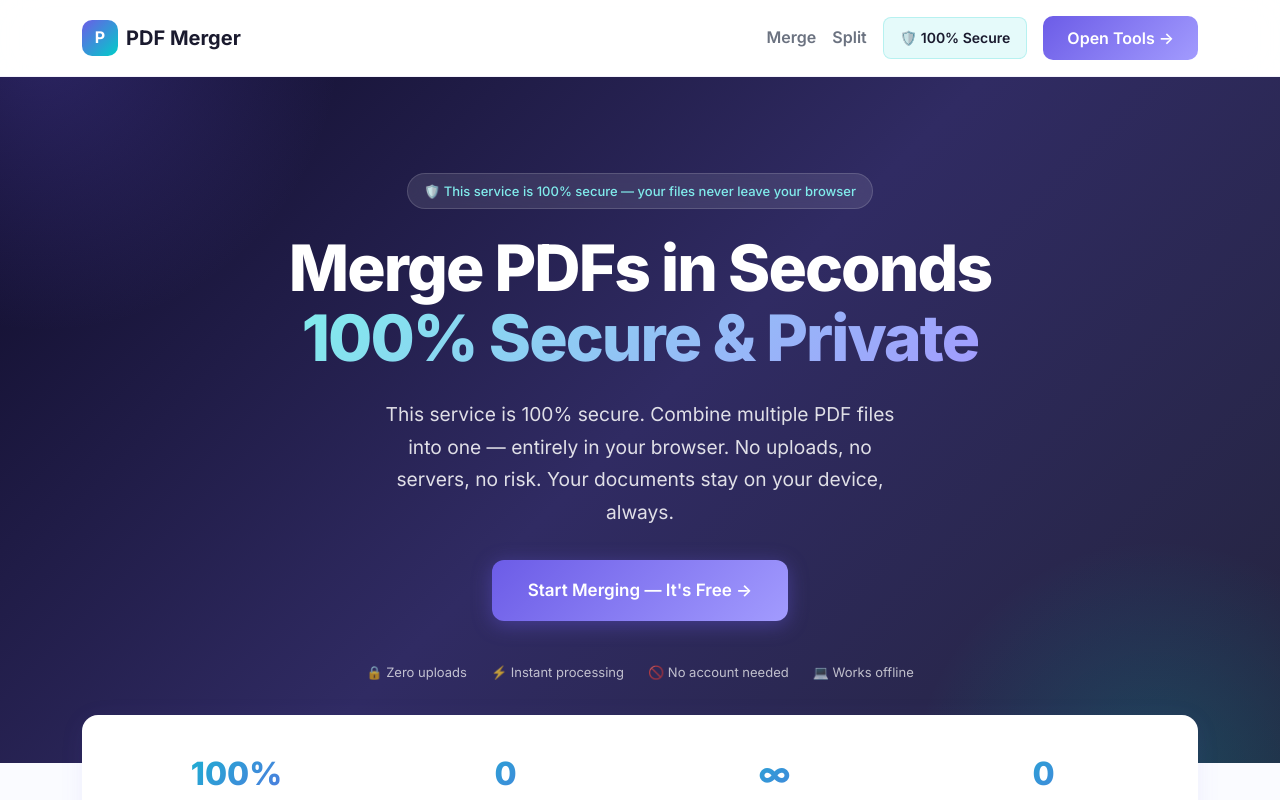
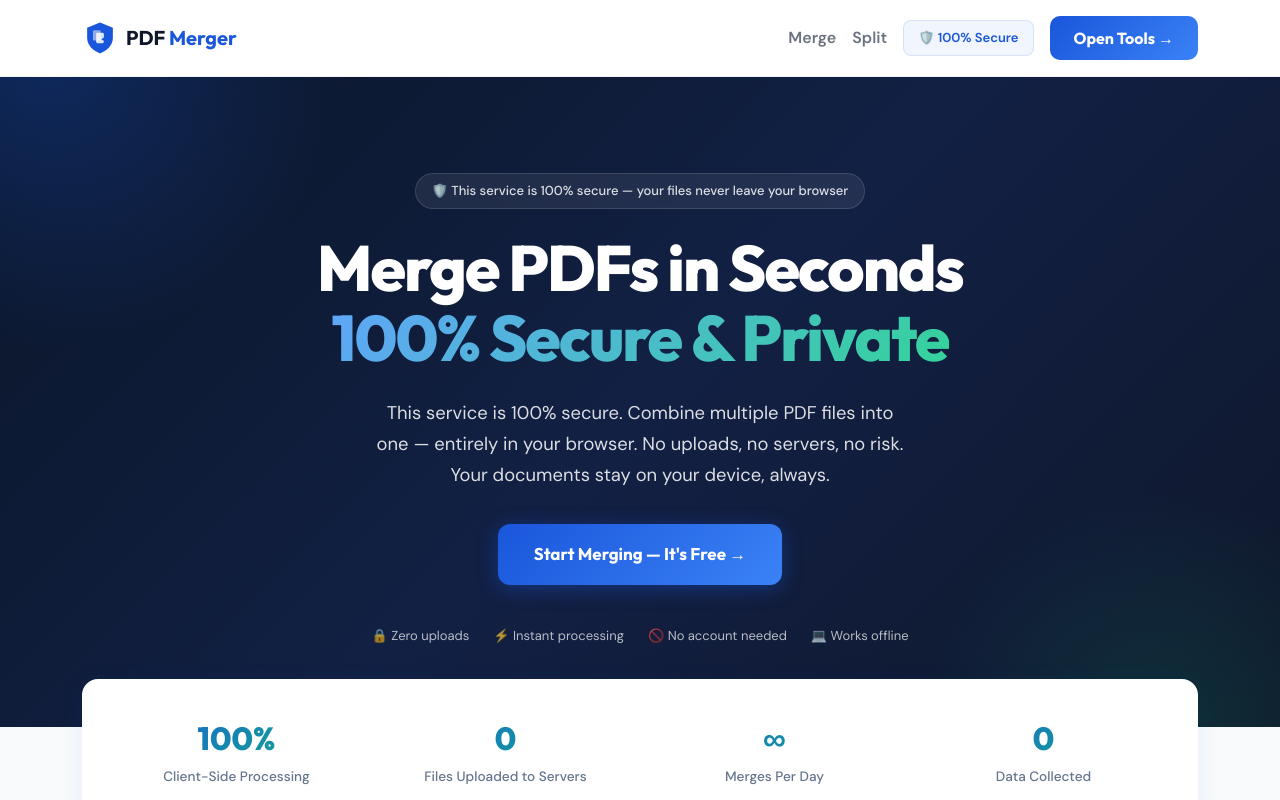
Before and after one commit to ftwtie/pdf-merger, a Next.js app: page / in a window 1280 px wide. Shown: the top 800 px of the page. Built offline with nearby package versions, Linux system fonts and the light colour scheme.

Commit message:
Apply Shield Merge logo (Concept 1): blue brand, Outfit+DM Sans fonts, SVG shield icon across all pages

```diff
--- /dev/null
+++ b/app/components/Logo.tsx
@@ -0,0 +1,40 @@
+export function ShieldIcon({ size = 36 }: { size?: number }) {
+  const scale = size / 56;
+  return (
+    <svg width={size} height={size} viewBox="0 0 56 56" fill="none" xmlns="http://www.w3.org/2000/svg">
+      <g transform={`scale(${1})`}>
+        <path d="M28 4 L48 12 L48 28 C48 40 38 48 28 52 C18 48 8 40 8 28 L8 12 Z" fill="#1a56db"/>
+        <rect x="17" y="16" width="12" height="16" rx="2" fill="#fff" opacity="0.5"/>
+        <rect x="22" y="20" width="12" height="16" rx="2" fill="#fff" opacity="0.85"/>
+        <path d="M30 30 L36 26 L36 34 Z" fill="#1a56db"/>
+      </g>
+    </svg>
+  );
+}
+
+export function LogoFull({ variant = 'light' }: { variant?: 'light' | 'dark' }) {
+  const textColor = variant === 'dark' ? '#fff' : '#111';
+  return (
+    <svg width="200" height="56" viewBox="0 0 200 56" fill="none" xmlns="http://www.w3.org/2000/svg">
+      <path d="M28 4 L48 12 L48 28 C48 40 38 48 28 52 C18 48 8 40 8 28 L8 12 Z" fill="#1a56db"/>
+      <rect x="17" y="16" width="12" height="16" rx="2" fill="#fff" opacity="0.5"/>
+      <rect x="22" y="20" width="12" height="16" rx="2" fill="#fff" opacity="0.85"/>
+      <path d="M30 30 L36 26 L36 34 Z" fill="#1a56db"/>
+      <text x="60" y="29" fontFamily="Outfit, sans-serif" fontWeight="800" fontSize="22" fill={textColor} letterSpacing="-0.5">PDF</text>
+      <text x="104" y="29" fontFamily="Outfit, sans-serif" fontWeight="600" fontSize="22" fill="#1a56db" letterSpacing="-0.5">Merger</text>
+      <text x="60" y="44" fontFamily="DM Sans, sans-serif" fontWeight="400" fontSize="9" fill="#888" letterSpacing="1.5">SECURE · PRIVATE · FREE</text>
+    </svg>
+  );
+}
+
+export function Favicon() {
+  return (
+    <svg width="40" height="40" viewBox="0 0 56 56" fill="none" xmlns="http://www.w3.org/2000/svg">
+      <rect width="56" height="56" rx="14" fill="#1a56db"/>
+      <path d="M28 8 L44 14 L44 28 C44 38 36 44 28 48 C20 44 12 38 12 28 L12 14 Z" fill="rgba(255,255,255,0.15)"/>
+      <rect x="18" y="17" width="11" height="15" rx="2" fill="#fff" opacity="0.5"/>
+      <rect x="23" y="21" width="11" height="15" rx="2" fill="#fff" opacity="0.9"/>
+      <path d="M30 30 L35 27 L35 33 Z" fill="#1a56db"/>
+    </svg>
+  );
+}
--- a/app/globals.css
+++ b/app/globals.css
@@ -1,23 +1,23 @@
-@import url('https://fonts.googleapis.com/css2?family=Inter:wght@400;500;600;700;800&display=swap');
+@import url('https://fonts.googleapis.com/css2?family=DM+Sans:wght@400;500;600;700&family=Outfit:wght@600;700;800&display=swap');
 
 :root {
-  --primary: #6C5CE7;
-  --primary-light: #A29BFE;
-  --primary-dark: #5A4BD1;
-  --accent: #00CEC9;
-  --accent-light: #81ECEC;
-  --gradient-hero: linear-gradient(135deg, #0F0C29 0%, #302B63 50%, #24243E 100%);
-  --gradient-cta: linear-gradient(135deg, #6C5CE7 0%, #A29BFE 100%);
-  --gradient-accent: linear-gradient(135deg, #00CEC9 0%, #6C5CE7 100%);
-  --bg: #FAFBFF;
-  --bg-section: #F0F0FF;
-  --foreground: #1A1A2E;
-  --text-secondary: #6B7280;
+  --primary: #1a56db;
+  --primary-light: #3b82f6;
+  --primary-dark: #1648b8;
+  --accent: #10b981;
+  --accent-light: #34d399;
+  --gradient-hero: linear-gradient(135deg, #0a1628 0%, #122044 50%, #0f172a 100%);
+  --gradient-cta: linear-gradient(135deg, #1a56db 0%, #3b82f6 100%);
+  --gradient-accent: linear-gradient(135deg, #1a56db 0%, #10b981 100%);
+  --bg: #F8FAFC;
+  --bg-section: #EFF6FF;
+  --foreground: #0f172a;
+  --text-secondary: #64748b;
   --card-bg: #ffffff;
   --border-radius: 16px;
-  --shadow: 0 4px 24px rgba(108, 92, 231, 0.08);
-  --shadow-hover: 0 8px 40px rgba(108, 92, 231, 0.16);
-  --shadow-card: 0 1px 3px rgba(0,0,0,0.04), 0 6px 24px rgba(108, 92, 231, 0.06);
+  --shadow: 0 4px 24px rgba(26, 86, 219, 0.08);
+  --shadow-hover: 0 8px 40px rgba(26, 86, 219, 0.16);
+  --shadow-card: 0 1px 3px rgba(0,0,0,0.04), 0 6px 24px rgba(26, 86, 219, 0.06);
 }
 
 html, body {
@@ -29,7 +29,7 @@ html, body {
 body {
   color: var(--foreground);
   background: var(--bg);
-  font-family: 'Inter', -apple-system, BlinkMacSystemFont, 'Segoe UI', sans-serif;
+  font-family: 'DM Sans', -apple-system, BlinkMacSystemFont, 'Segoe UI', sans-serif;
   -webkit-font-smoothing: antialiased;
   -moz-osx-font-smoothing: grayscale;
   line-height: 1.7;
@@ -51,6 +51,12 @@ a:hover {
   color: var(--primary-dark);
 }
 
+/* Logo */
+.logo-shield {
+  display: inline-block;
+  flex-shrink: 0;
+}
+
 /* Hero */
 .hero-section {
   background: var(--gradient-hero);
@@ -67,7 +73,7 @@ a:hover {
   left: -20%;
   width: 600px;
   height: 600px;
-  background: radial-gradient(circle, rgba(108, 92, 231, 0.3) 0%, transparent 70%);
+  background: radial-gradient(circle, rgba(26, 86, 219, 0.3) 0%, transparent 70%);
   border-radius: 50%;
   pointer-events: none;
 }
@@ -79,7 +85,7 @@ a:hover {
   right: -10%;
   width: 500px;
   height: 500px;
-  background: radial-gradient(circle, rgba(0, 206, 201, 0.2) 0%, transparent 70%);
+  background: radial-gradient(circle, rgba(16, 185, 129, 0.15) 0%, transparent 70%);
   border-radius: 50%;
   pointer-events: none;
 }
@@ -88,18 +94,19 @@ a:hover {
   display: inline-flex;
   align-items: center;
   gap: 8px;
-  background: rgba(255,255,255,0.1);
+  background: rgba(255,255,255,0.08);
   backdrop-filter: blur(10px);
-  border: 1px solid rgba(255,255,255,0.15);
+  border: 1px solid rgba(255,255,255,0.12);
   border-radius: 100px;
   padding: 6px 16px;
   font-size: 13px;
   font-weight: 500;
-  color: var(--accent-light);
+  color: rgba(255,255,255,0.85);
   margin-bottom: 1.5rem;
 }
 
 .hero-title {
+  font-family: 'Outfit', sans-serif;
   font-size: clamp(2.5rem, 5vw, 4rem);
   font-weight: 800;
   line-height: 1.1;
@@ -108,14 +115,14 @@ a:hover {
 }
 
 .hero-title .gradient-text {
-  background: linear-gradient(135deg, var(--accent-light) 0%, var(--primary-light) 100%);
+  background: linear-gradient(135deg, #60a5fa 0%, #34d399 100%);
   -webkit-background-clip: text;
   -webkit-text-fill-color: transparent;
   background-clip: text;
 }
 
 .hero-subtitle {
-  font-size: 1.2rem;
+  font-size: 1.15rem;
   line-height: 1.7;
   opacity: 0.85;
   max-width: 540px;
@@ -131,17 +138,18 @@ a:hover {
   border: none;
   border-radius: 12px;
   padding: 16px 36px;
+  font-family: 'Outfit', sans-serif;
   font-size: 17px;
-  font-weight: 600;
+  font-weight: 700;
   color: white !important;
   transition: all 0.3s ease;
-  box-shadow: 0 4px 20px rgba(108, 92, 231, 0.4);
+  box-shadow: 0 4px 20px rgba(26, 86, 219, 0.4);
   text-decoration: none;
 }
 
 .hero-cta:hover {
   transform: translateY(-2px);
-  box-shadow: 0 8px 30px rgba(108, 92, 231, 0.5);
+  box-shadow: 0 8px 30px rgba(26, 86, 219, 0.5);
   color: white !important;
 }
 
@@ -153,6 +161,7 @@ a:hover {
   margin-top: 2.5rem;
   font-size: 13px;
   opacity: 0.7;
+  flex-wrap: wrap;
 }
 
 .hero-trust span {
@@ -167,20 +176,20 @@ a:hover {
   border-radius: var(--border-radius);
   box-shadow: var(--shadow-card);
   transition: all 0.3s cubic-bezier(0.4, 0, 0.2, 1);
-  border: 1px solid rgba(108, 92, 231, 0.06);
+  border: 1px solid rgba(26, 86, 219, 0.06);
 }
 
 .tool-card:hover {
   box-shadow: var(--shadow-hover);
   transform: translateY(-4px);
-  border-color: rgba(108, 92, 231, 0.12);
+  border-color: rgba(26, 86, 219, 0.12);
 }
 
 /* Feature icons */
 .feature-icon {
   width: 56px;
   height: 56px;
-  background: linear-gradient(135deg, rgba(108, 92, 231, 0.1) 0%, rgba(0, 206, 201, 0.1) 100%);
+  background: linear-gradient(135deg, rgba(26, 86, 219, 0.1) 0%, rgba(16, 185, 129, 0.08) 100%);
   border-radius: 14px;
   display: flex;
   align-items: center;
@@ -191,6 +200,7 @@ a:hover {
 
 /* Section styling */
 .section-title {
+  font-family: 'Outfit', sans-serif;
   font-size: 2.2rem;
   font-weight: 800;
   letter-spacing: -0.02em;
@@ -208,16 +218,17 @@ a:hover {
 .step-number {
   width: 64px;
   height: 64px;
-  background: var(--gradient-accent);
+  background: var(--gradient-cta);
   border-radius: 16px;
   display: inline-flex;
   align-items: center;
   justify-content: center;
   color: white;
+  font-family: 'Outfit', sans-serif;
   font-size: 24px;
   font-weight: 700;
   margin-bottom: 1rem;
-  box-shadow: 0 4px 16px rgba(108, 92, 231, 0.2);
+  box-shadow: 0 4px 16px rgba(26, 86, 219, 0.25);
 }
 
 /* Testimonials */
@@ -226,7 +237,7 @@ a:hover {
   border-radius: var(--border-radius);
   padding: 2rem;
   box-shadow: var(--shadow-card);
-  border: 1px solid rgba(108, 92, 231, 0.06);
+  border: 1px solid rgba(26, 86, 219, 0.06);
   transition: all 0.3s ease;
   height: 100%;
 }
@@ -272,7 +283,7 @@ a:hover {
   right: -10%;
   width: 400px;
   height: 400px;
-  background: radial-gradient(circle, rgba(108, 92, 231, 0.3) 0%, transparent 70%);
+  background: radial-gradient(circle, rgba(26, 86, 219, 0.3) 0%, transparent 70%);
   border-radius: 50%;
 }
 
@@ -282,15 +293,16 @@ a:hover {
   border: none;
   border-radius: 12px;
   padding: 14px 32px;
+  font-family: 'Outfit', sans-serif;
   font-size: 16px;
-  font-weight: 600;
+  font-weight: 700;
   color: white;
   transition: all 0.3s ease;
-  box-shadow: 0 4px 16px rgba(108, 92, 231, 0.3);
+  box-shadow: 0 4px 16px rgba(26, 86, 219, 0.3);
 }
 
 .btn-primary-custom:hover:not(:disabled) {
-  box-shadow: 0 6px 24px rgba(108, 92, 231, 0.4);
+  box-shadow: 0 6px 24px rgba(26, 86, 219, 0.4);
   transform: translateY(-2px);
   color: white;
 }
@@ -300,55 +312,55 @@ a:hover {
   cursor: not-allowed;
 }
 
-/* File input (merge page) */
+/* File input (merge/split pages) */
 .file-input-wrapper {
   position: relative;
   overflow: hidden;
 }
 
 .file-input-custom {
-  border: 2px dashed rgba(108, 92, 231, 0.3);
+  border: 2px dashed rgba(26, 86, 219, 0.25);
   border-radius: 12px;
   padding: 1rem;
   transition: all 0.2s ease;
-  background: rgba(108, 92, 231, 0.02);
+  background: rgba(26, 86, 219, 0.02);
 }
 
 .file-input-custom:hover {
   border-color: var(--primary);
-  background-color: rgba(108, 92, 231, 0.04);
+  background-color: rgba(26, 86, 219, 0.04);
 }
 
 .file-input-custom:focus {
   outline: none;
   border-color: var(--primary);
-  box-shadow: 0 0 0 3px rgba(108, 92, 231, 0.1);
+  box-shadow: 0 0 0 3px rgba(26, 86, 219, 0.1);
 }
 
 /* Security badge */
 .security-badge {
   display: inline-flex;
   align-items: center;
-  gap: 8px;
-  background: rgba(0, 206, 201, 0.1);
-  border: 1px solid rgba(0, 206, 201, 0.2);
+  gap: 6px;
+  background: rgba(26, 86, 219, 0.06);
+  border: 1px solid rgba(26, 86, 219, 0.12);
   border-radius: 8px;
-  padding: 8px 16px;
-  font-size: 14px;
+  padding: 6px 14px;
+  font-size: 13px;
   font-weight: 600;
-  color: var(--foreground);
+  color: var(--primary);
 }
 
 /* Header */
 .site-header {
-  background: rgba(255,255,255,0.85);
+  background: rgba(255,255,255,0.88);
   backdrop-filter: blur(20px);
-  border-bottom: 1px solid rgba(108, 92, 231, 0.08);
+  border-bottom: 1px solid rgba(26, 86, 219, 0.06);
 }
 
 /* Footer */
 .site-footer {
-  background: #1A1A2E;
+  background: #0f172a;
   color: rgba(255,255,255,0.7);
 }
 
@@ -358,7 +370,7 @@ a:hover {
 }
 
 .site-footer a:hover {
-  color: var(--accent-light);
+  color: #60a5fa;
 }
 
 /* Stats bar */
@@ -377,6 +389,7 @@ a:hover {
 }
 
 .stat-number {
+  font-family: 'Outfit', sans-serif;
   font-size: 2rem;
   font-weight: 800;
   background: var(--gradient-accent);
@@ -390,3 +403,21 @@ a:hover {
   color: var(--text-secondary);
   font-weight: 500;
 }
+
+/* Tagline under logo */
+.logo-tagline {
+  font-family: 'DM Sans', sans-serif;
+  font-size: 9px;
+  font-weight: 400;
+  letter-spacing: 1.5px;
+  color: #94a3b8;
+  text-transform: uppercase;
+}
+
+/* Nav links */
+.nav-link-custom {
+  font-family: 'DM Sans', sans-serif;
+  font-weight: 600;
+  font-size: 0.95rem;
+  transition: color 0.2s;
+}
--- a/app/page.tsx
+++ b/app/page.tsx
@@ -1,6 +1,7 @@
 'use client';
 
 import { Container, Row, Col, Button, Card } from 'react-bootstrap';
+import { LogoFull, ShieldIcon } from './components/Logo';
 
 const features = [
   { icon: '🛡️', title: '100% Secure', desc: 'Your files are processed entirely in your browser. Nothing is uploaded to any server — ever.' },
@@ -38,19 +39,19 @@ export default function LandingPage() {
       <header className="site-header sticky-top">
         <Container className="py-3">
           <div className="d-flex align-items-center justify-content-between">
-            <div className="d-flex align-items-center gap-2">
-              <div style={{ width: 36, height: 36, background: 'linear-gradient(135deg, #6C5CE7, #00CEC9)', borderRadius: 10, display: 'flex', alignItems: 'center', justifyContent: 'center', color: 'white', fontWeight: 700, fontSize: 16 }}>
-                P
+            <a href="/" className="d-flex align-items-center gap-2 text-decoration-none">
+              <ShieldIcon size={36} />
+              <div>
+                <span className="fw-bold fs-5" style={{ color: '#0f172a', fontFamily: 'Outfit, sans-serif' }}>PDF <span style={{ color: '#1a56db' }}>Merger</span></span>
               </div>
-              <span className="fw-bold fs-5" style={{ color: '#1A1A2E' }}>PDF Merger</span>
-            </div>
+            </a>
             <div className="d-flex align-items-center gap-3">
               <a href="/merge" className="text-decoration-none fw-semibold" style={{ color: '#6B7280' }}>Merge</a>
               <a href="/split" className="text-decoration-none fw-semibold" style={{ color: '#6B7280' }}>Split</a>
               <span className="security-badge d-none d-md-flex">
                 🛡️ 100% Secure
               </span>
-              <Button href="/merge" style={{ background: 'linear-gradient(135deg, #6C5CE7, #A29BFE)', border: 'none', borderRadius: 10, fontWeight: 600, padding: '10px 24px' }}>
+              <Button href="/merge" style={{ background: 'linear-gradient(135deg, #1a56db, #3b82f6)', border: 'none', borderRadius: 10, fontFamily: 'Outfit, sans-serif', fontWeight: 700, padding: '10px 24px' }}>
                 Open Tools →
               </Button>
             </div>
@@ -190,10 +191,8 @@ export default function LandingPage() {
           <Row className="align-items-center">
             <Col md={4} className="text-center text-md-start mb-3 mb-md-0">
               <div className="d-flex align-items-center gap-2 justify-content-center justify-content-md-start">
-                <div style={{ width: 28, height: 28, background: 'linear-gradient(135deg, #6C5CE7, #00CEC9)', borderRadius: 8, display: 'flex', alignItems: 'center', justifyContent: 'center', color: 'white', fontWeight: 700, fontSize: 13 }}>
-                  P
-                </div>
-                <span className="fw-bold">PDF Merger</span>
+                <ShieldIcon size={28} />
+                <span className="fw-bold" style={{ fontFamily: 'Outfit, sans-serif' }}>PDF <span style={{ color: '#60a5fa' }}>Merger</span></span>
               </div>
             </Col>
             <Col md={4} className="text-center mb-3 mb-md-0">
```
Also changed, not shown: app/merge/page.tsx (+7 -6 lines), app/split/page.tsx (+11 -10 lines).
